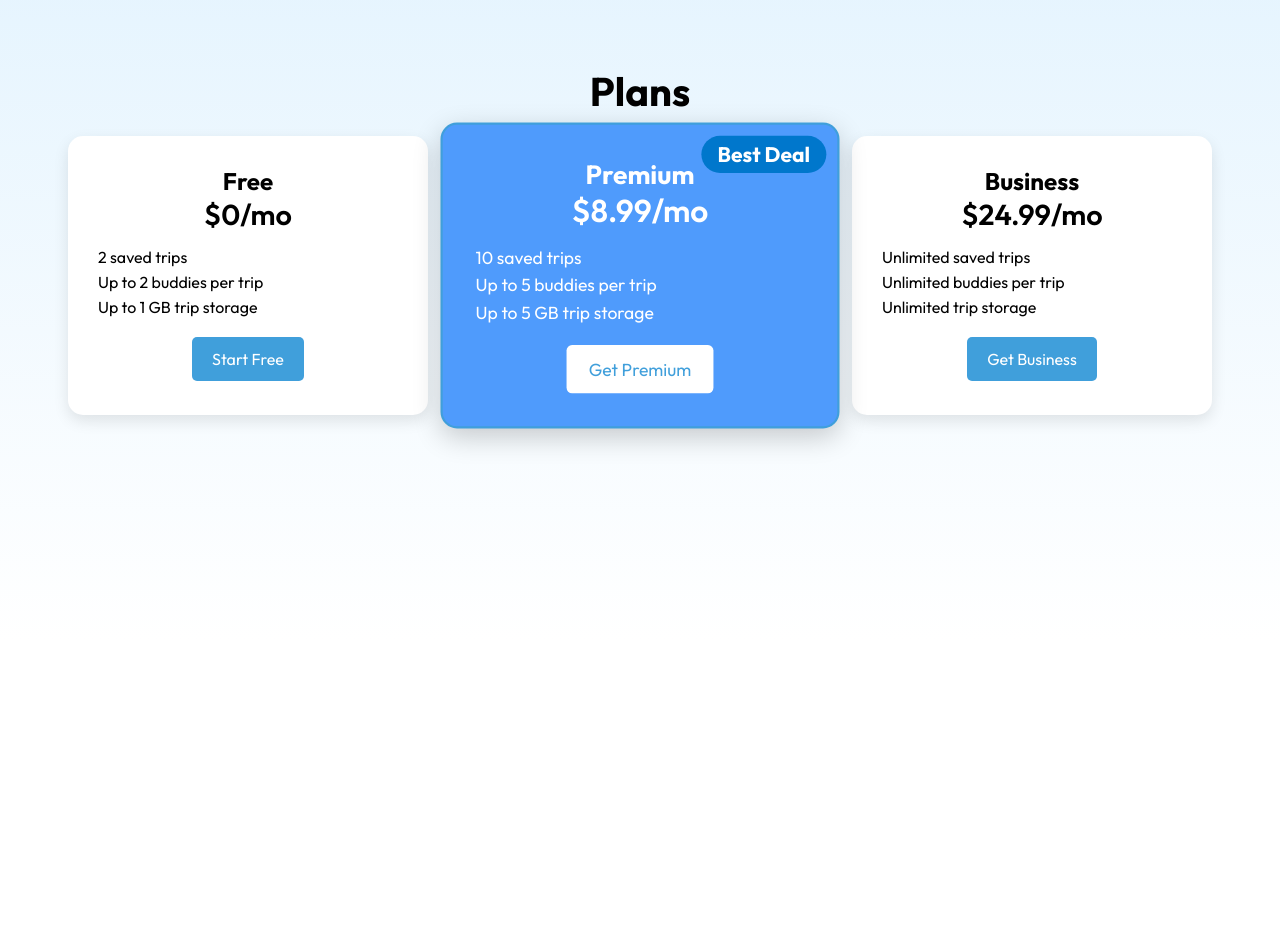
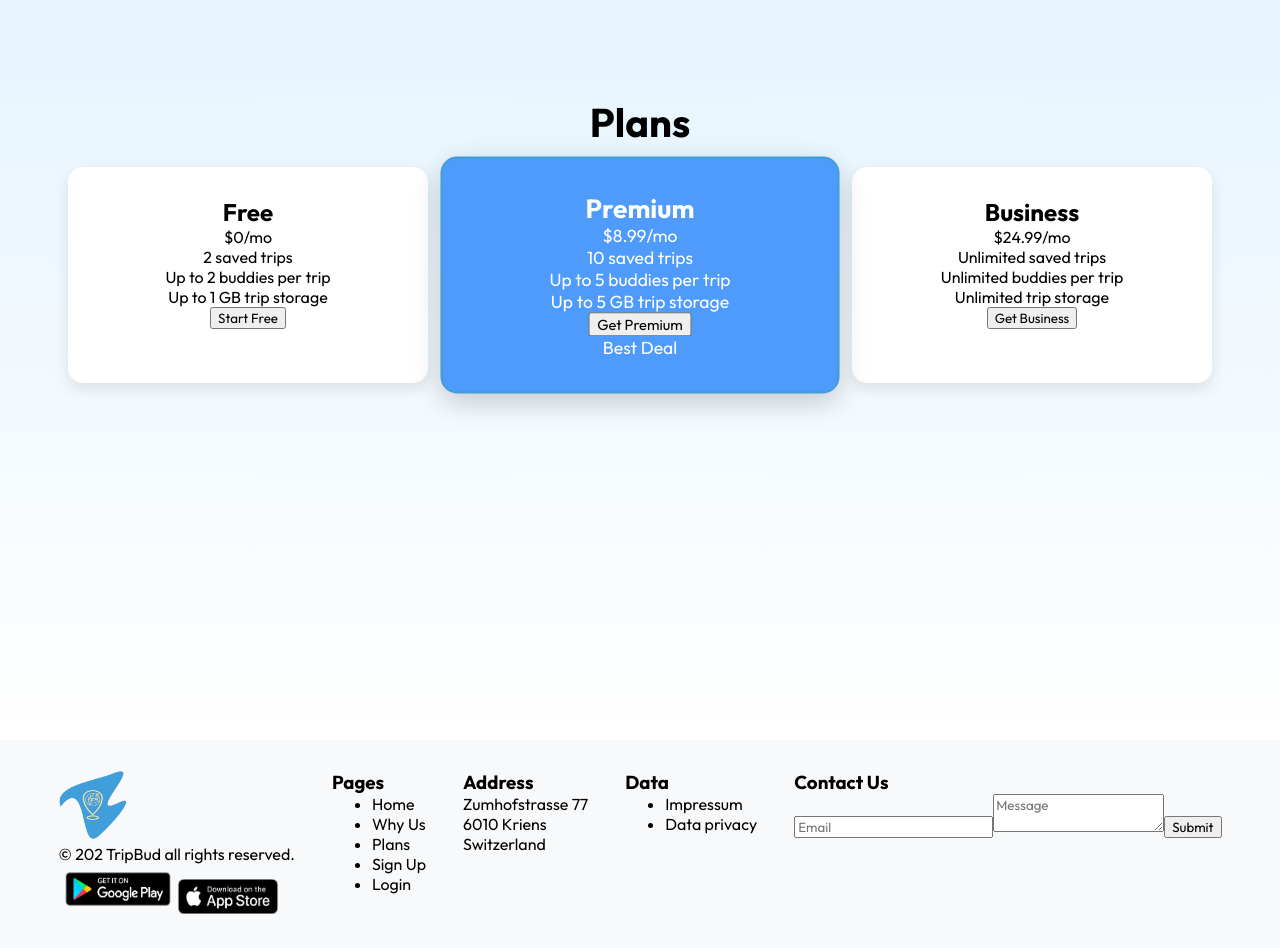
Before and after one commit to ipt-9/TripBud, a Vue app in the folder frontend/: page / in a window 1280 px wide. Shown: the part 160-1108 px from the top of the page. Before the commit the page ends 800 px from the top, so only its background shows below. Built offline with nearby package versions, Linux system fonts and the light colour scheme.

Commit message:
footer done

```diff
--- a/frontend/src/components/PlansPage.vue
+++ b/frontend/src/components/PlansPage.vue
@@ -35,20 +35,69 @@
       </div>
     </div>
   </div>
+
+  <footer class="footer">
+    <div class="footer-content">
+      <div class="footer-section">
+        <img v-for="(img, index) in logoImages" :key="index" :src="img" style="width: 70px; height: 70px;" />
+        <p>&copy; 202 TripBud all rights reserved.</p>
+        <div class="app-links">
+          <img v-for="(img, index) in googleImages" :key="index" :src="img" style="width: 120px; height: 50px;" />
+          <img v-for="(img, index) in appleImages" :key="index" :src="img" style="width: 100px; height: 35px;" />
+        </div>
+      </div>
+      <div class="footer-section">
+        <h3>Pages</h3>
+        <ul>
+          <li>Home</li>
+          <li>Why Us</li>
+          <li>Plans</li>
+          <li>Sign Up</li>
+          <li>Login</li>
+        </ul>
+      </div>
+      <div class="footer-section">
+        <h3>Address</h3>
+        <p>Zumhofstrasse 77</p>
+        <p>6010 Kriens</p>
+        <p>Switzerland</p>
+      </div>
+      <div class="footer-section">
+        <h3>Data</h3>
+        <ul>
+          <li>Impressum</li>
+          <li>Data privacy</li>
+        </ul>
+      </div>
+      <div class="footer-section">
+        <h3>Contact Us</h3>
+        <input type="email" placeholder="Email" />
+        <textarea placeholder="Message"></textarea>
+        <button>Submit</button>
+      </div>
+    </div>
+  </footer>
 </template>
 
 <script>
 export default {
+  data() {
+    return {
+      appleImages: ['src/assets/AppleStore.png'],
+      googleImages: ['src/assets/GooglePlay.png'],
+      logoImages: ['src/assets/TripBudLogo.png']
+    };
+  },
+
   methods: {
     pausePulse(event) {
-        event.target.style.animationPlayState = "paused"; // Pause the pulse on hover
+      event.target.style.animationPlayState = "paused";
     },
     resumePulse(event) {
-        event.target.style.animationPlayState = "running"; // Resume pulse when mouse leaves
+      event.target.style.animationPlayState = "running";
     }
   }
 };
-
 </script>
 
 <style scoped>
@@ -63,8 +112,9 @@
   flex-direction: column;
   align-items: center;
   justify-content: center;
-    height: 100vh;
+  min-height: 100vh;
   background: linear-gradient(to bottom, #e0f2fe, #ffffff);
+  padding-bottom: 100px; /* Added space below the cards */
 }
 
 .title {
@@ -89,88 +139,43 @@
   transition: transform 0.3s ease, background 0.3s ease;
 }
 
-
-
 .card:hover {
   background: #409FDB;
   color: white;
   transform: scale(1.05);
 }
 
-  .card:hover .btn {
-    background: white;
-    color: #409FDB;
-  }
-
 .premium {
-    background: #4F9BFC; /* Keep the color fixed on the middle card */
+  background: #4F9BFC;
   color: white;
-    transform: scale(1.05); /* Slightly bigger */
+  transform: scale(1.05);
   box-shadow: 0 8px 25px rgba(0, 0, 0, 0.2);
   position: relative;
   z-index: 2;
-    border: 2px solid #409FDB; /* Border to make it more distinct */
-    animation: pulse 1.5s infinite; /* Pulse animation to grab attention */
-    animation-play-state: running; /* Start pulse automatically */
-  }
-
-  .premium .btn.white-btn {
-    background: white; /* White button for the premium card */
-    color: #409FDB; /* Matching button text color */
-  }
-
-  .premium .badge {
-    position: absolute;
-    top: 10px;
-    right: 10px;
-    background: #0077cc;
-    color: white;
-    padding: 5px 15px;
-    border-radius: 50px;
-    font-weight: 700;
-    font-size: 1.2rem;
+  border: 2px solid #409FDB;
+  animation: pulse 1.5s infinite;
+  animation-play-state: running;
 }
 
 @keyframes pulse {
-    0% {
-      transform: scale(1.05);
-    }
-    50% {
-      transform: scale(1.1);
-    }
-    100% {
-      transform: scale(1.05);
-    }
+  0% { transform: scale(1.05); }
+  50% { transform: scale(1.1); }
+  100% { transform: scale(1.05); }
 }
 
-  .price {
-    font-size: 1.8rem;
-    font-weight: 600;
+.footer {
+  background: #f8f9fa;
+  padding: 30px 0;
+  width: 100%;
+  position: relative;
+  bottom: 0;
 }
 
-  .plan-info {
-    text-align: left;
-    margin-top: 15px;
-  }
-
-  .plan-info p {
-    font-size: 1rem;
-    margin: 5px 0;
-  }
-
-  .btn {
-    background: #409FDB;
-    color: white;
-    border: none;
-    padding: 12px 20px;
-    border-radius: 5px;
-    cursor: pointer;
-    margin-top: 15px;
-    font-size: 1rem;
-    transition: background 0.3s ease, color 0.3s ease;
-  }
-
-  .card:hover:not(.premium) {
-    background: #3498db; /* A slightly different blue for non-premium cards */
+.footer-content {
+  display: flex;
+  justify-content: space-around;
+  flex-wrap: wrap;
+  max-width: 1200px;
+  margin: auto;
 }
 </style>
--- a/frontend/src/components/RegisterPage.vue
+++ b/frontend/src/components/RegisterPage.vue
@@ -117,6 +117,7 @@ export default {
   width: 300px;
 }
 
+
 form {
   display: flex;
   flex-direction: column;
```
Also changed, not shown: frontend/src/assets/AppleStore.png (added), frontend/src/assets/GooglePlay.png (added). Lines whose indentation alone changed are shown as unchanged.
